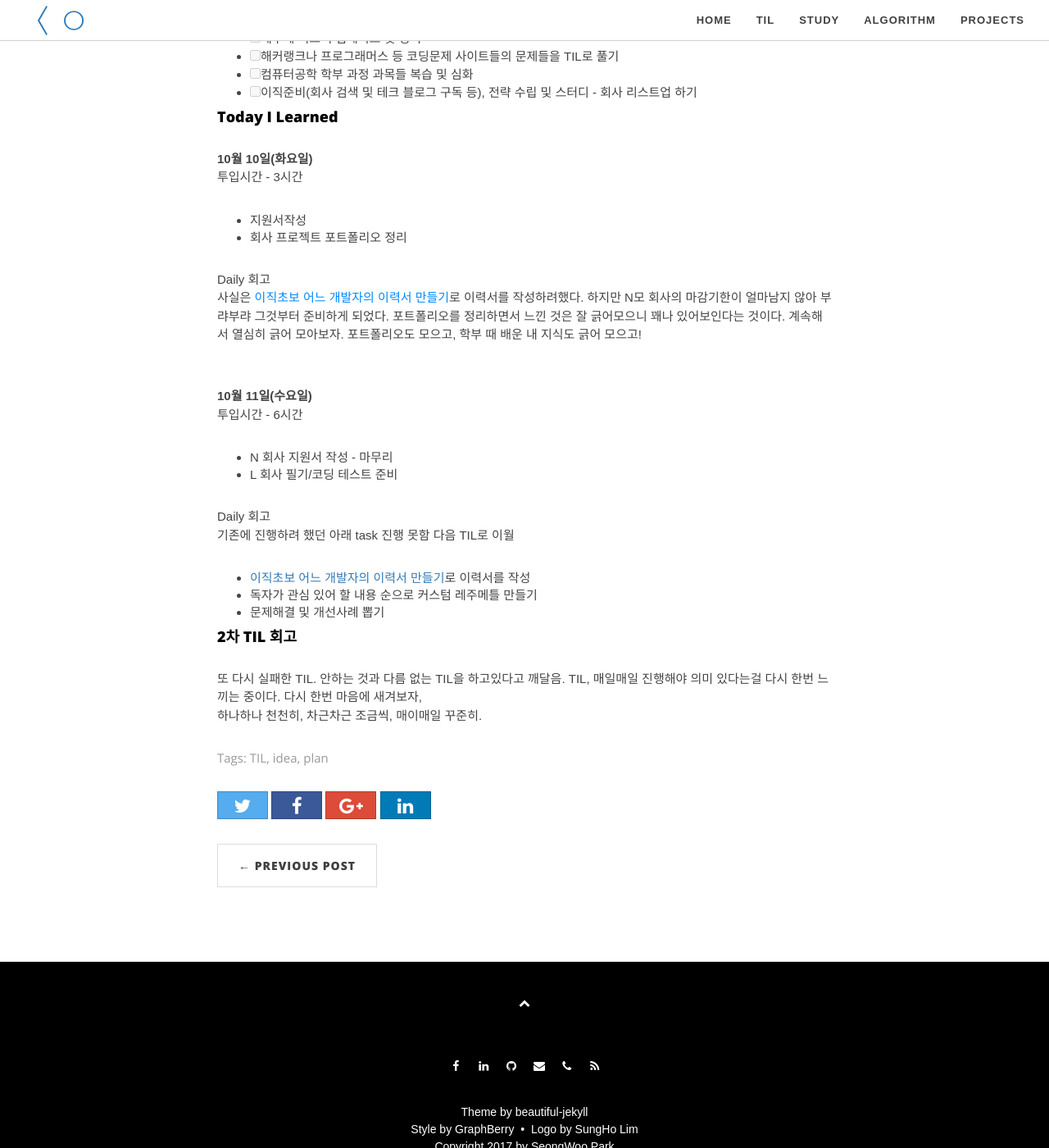
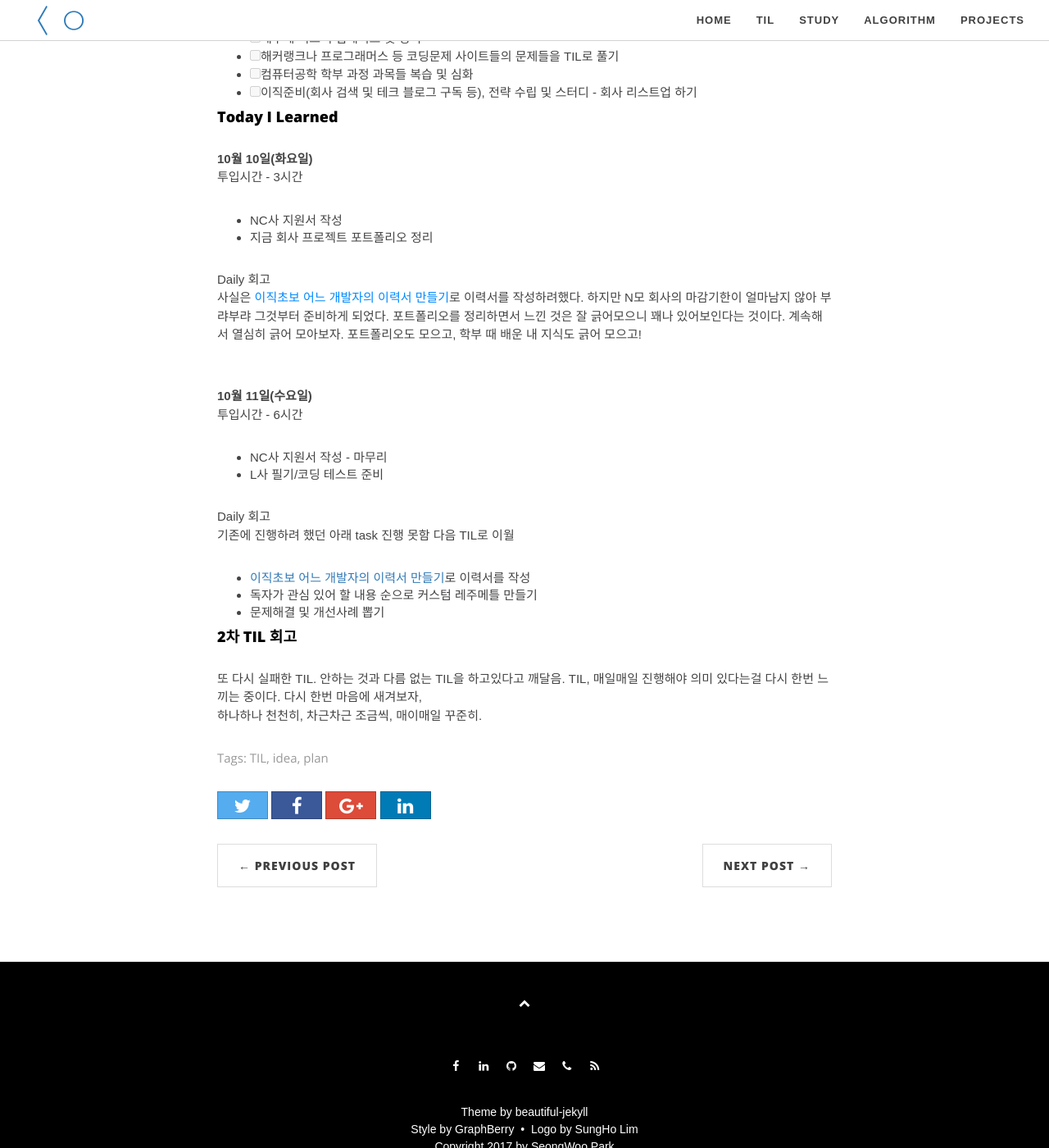
Before and after one commit to seongwoopark/seongwoopark.github.io, a Jekyll site: the page built from _posts/2017-10-10-2nd_TIL.md, in a window 1280 px wide and 1400 px high, scrolled down 437 px. Shown: the whole window at 82% size. Built offline with Jekyll 4.4.1, drawn with Linux system fonts in a browser that asks for light colours; nearby versions of some CDN libraries; comment, search, counter and statistics services are not loaded.

Commit message:
Add 3rd TIL post, and update TIL posts

```diff
--- a/_posts/2017-10-10-2nd_TIL.md
+++ b/_posts/2017-10-10-2nd_TIL.md
@@ -19,8 +19,8 @@ tags: [TIL, idea, plan]
 <h4>Today I Learned</h4>
 **10월 10일(화요일)**<br/>
 투입시간 - 3시간
-- 지원서작성
-- 회사 프로젝트 포트폴리오 정리
+- NC사 지원서 작성
+- 지금 회사 프로젝트 포트폴리오 정리
 
 Daily 회고<br/>
 사실은 [이직초보 어느 개발자의 이력서 만들기](http://woowabros.github.io/experience/2017/07/17/resume.html)로 이력서를 작성하려했다.
@@ -29,8 +29,8 @@ Daily 회고<br/>
 
 <br/>**10월 11일(수요일)**<br/>
 투입시간 - 6시간
-- N 회사 지원서 작성 - 마무리
-- L 회사 필기/코딩 테스트 준비
+- NC사 지원서 작성 - 마무리
+- L사 필기/코딩 테스트 준비
 
 Daily 회고<br/>
 기존에 진행하려 했던 아래 task 진행 못함 다음 TIL로 이월
```
Also changed, not shown: _posts/2017-09-27-TIL-start.md (+1 -1 lines), _posts/2017-09-28-1st_TIL.md (+1 -1 lines), _posts/2017-10-17-3rd_TIL.md (added, +35 -0 lines).
